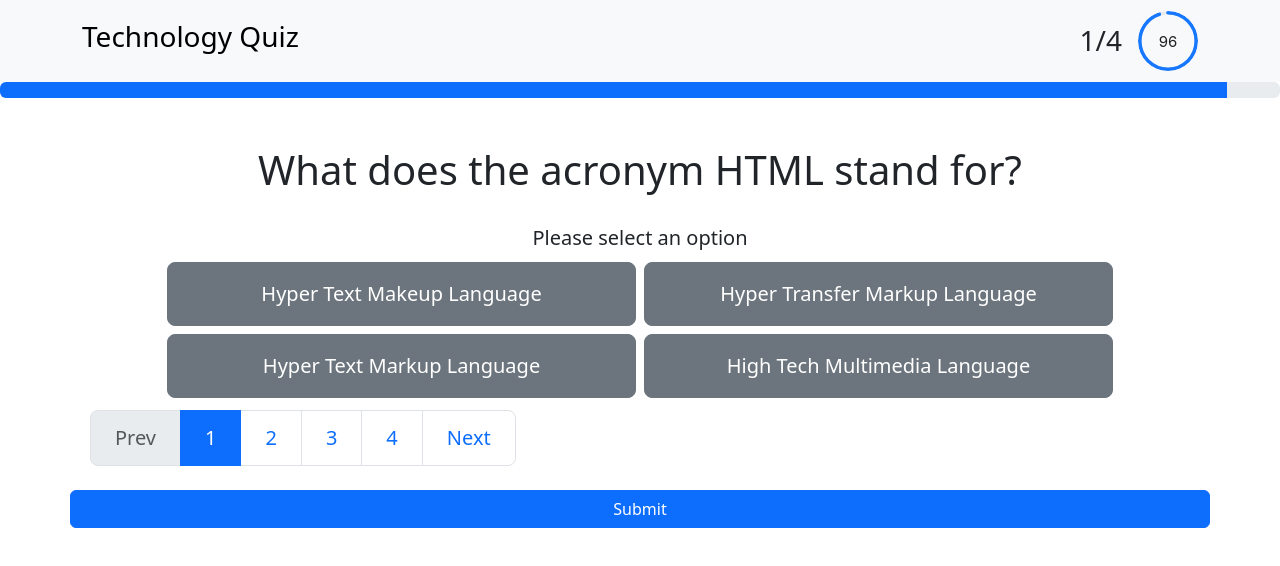
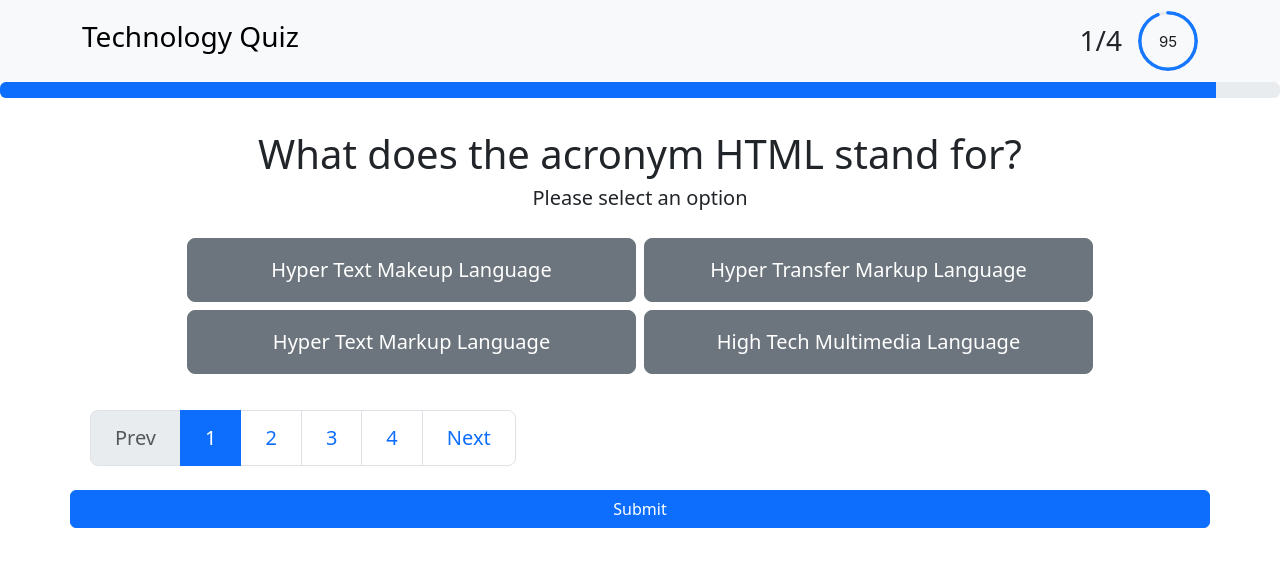
Before and after one commit to Ghosty1667/TechnologyQuiz, a React (Vite) app: page / in a window 1280 px wide. Shown: the top 566 px of the page. Built offline with nearby package versions, Linux system fonts and the light colour scheme.

Commit message:
Slightly adjusted padding and corrected timer

```diff
--- a/src/compoments/DisplayQuestions.tsx
+++ b/src/compoments/DisplayQuestions.tsx
@@ -14,11 +14,11 @@ interface Props{
     }
 
     return (<div>
-        <div className="col">
-            <h1 className='p-4 mt-4'>{data?.question}</h1>
-            <div className="d-grid col-10 mx-auto ">
+        <div className="col p-4">
+            <h1 className=' mt-2'>{data?.question}</h1>
+            <div className="d-grid col-10 mx-auto">
                 <h5>Please select an option</h5>
-                <div className='row'>
+                <div className='row mt-3'>
 
                 {data?.question && data?.answer.map((answer, index : number) => {
                     return (
--- a/src/compoments/NavBar.tsx
+++ b/src/compoments/NavBar.tsx
@@ -7,7 +7,7 @@ interface NavbarInfo {
   currentTime? : number;
 }
 
-const totalTime : number = 120;
+const totalTime : number = 100;
 
 export const NavBar : React.FC<NavbarInfo> = ({currentQuestion, totalQuestion,currentTime}) => {
   return (
--- a/src/pages/App.tsx
+++ b/src/pages/App.tsx
@@ -35,7 +35,7 @@ function App() {
       setCurrentQuestion(0);
       setTotalQuestion(data.length)
       setLoading(true);
-      start(120);
+      start(100);
     }
     fetchQuestions();
   }, [])
```
